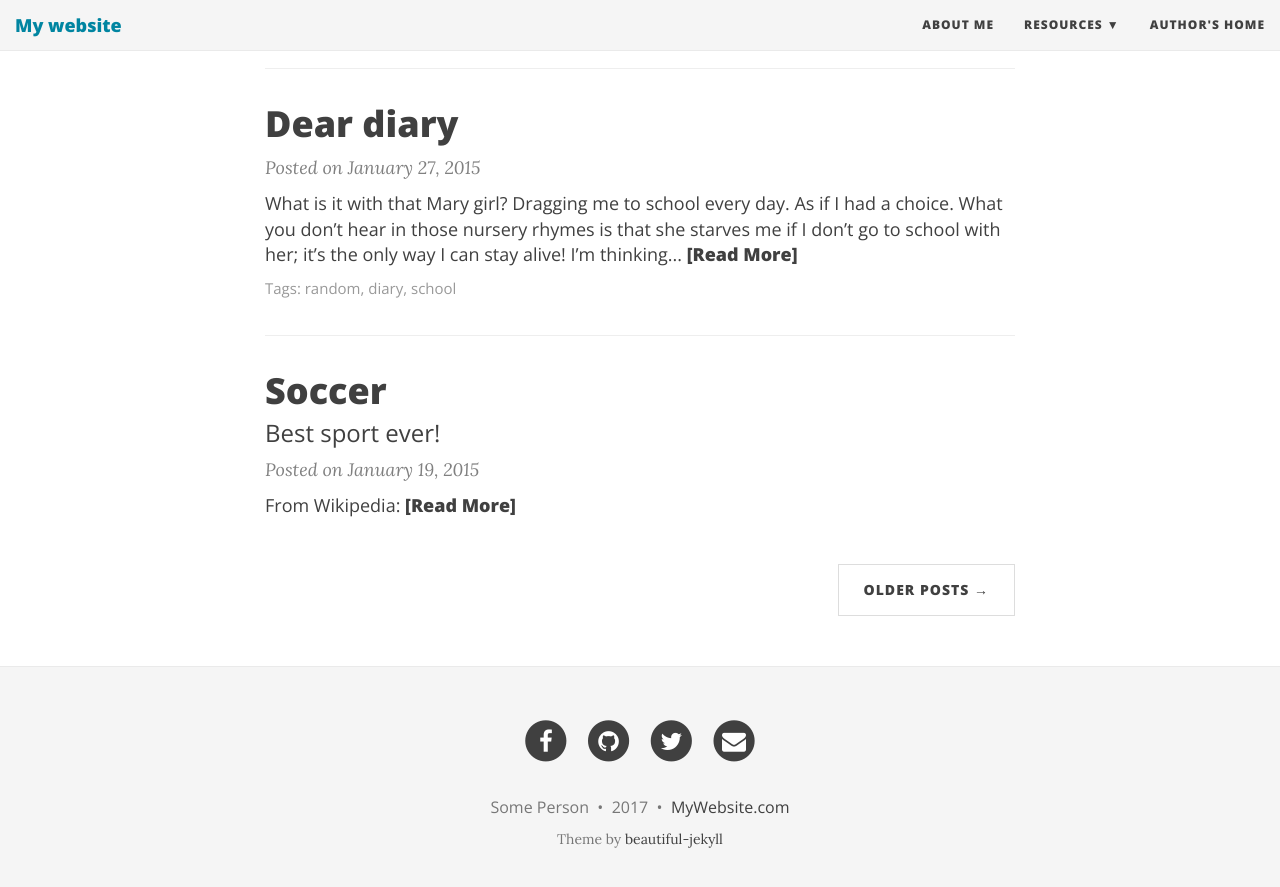
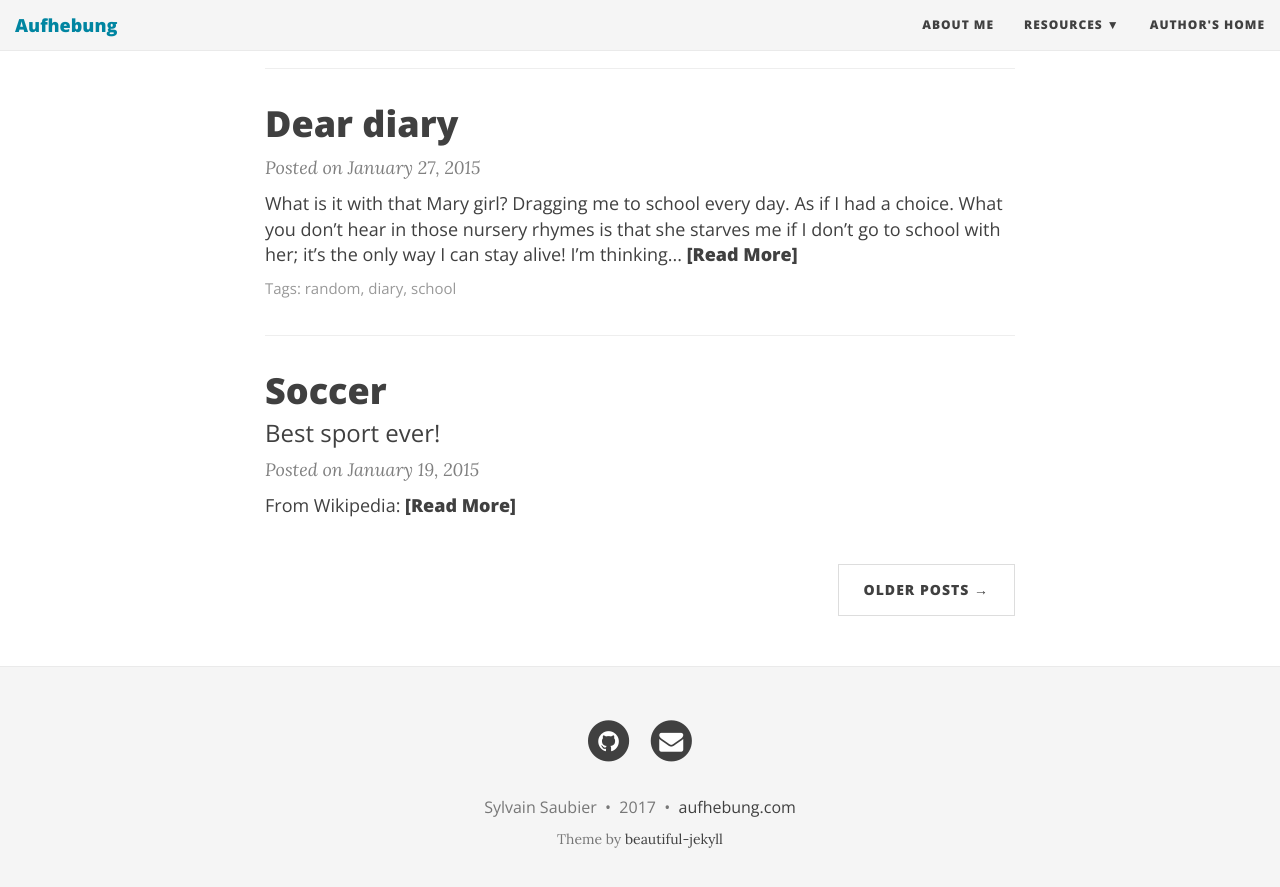
Before and after one commit to ConservationDepassement/conservationdepassement.github.io, a Jekyll site: the page built from index.html, in a window 1280 px wide and 900 px high, scrolled down 1097 px. Shown: the top 887 px of the window. Built offline with Jekyll 4.4.1, drawn with Linux system fonts in a browser that asks for light colours; nearby versions of some CDN libraries; the list of posts is cut into pages by our own code; some of the changed lines change nothing that is shown.

Commit message:
wew LAAADS

```diff
--- a/_config.yml
+++ b/_config.yml
@@ -4,7 +4,7 @@
 # baseurl is the website's URL without the hostname
 
 # If you are building a simple GitHub user page (http://username.github.io) then use these settings:
-url: "http://username.github.io"
+url: "http://responsyss.github.io"
 baseurl: ""
 
 # If you are building a GitHub project page then use these settings:
@@ -14,10 +14,10 @@ baseurl: ""
 # Of course don't forget to change the username and projectname to YOUR username and project
 
 # Name of website
-title: My website
+title: Aufhebung
 
 # Short description of your site
-description: A virtual proof that name is awesome!
+description: Lews be noodles.
 
 # --- Navigation bar options --- #
 
@@ -43,21 +43,21 @@ avatar: "/img/avatar-icon.png"
 # Change all these values or delete the ones you don't want.
 # Important: you must keep the "name" parameter, everything else you can remove
 author:
-  name: Some Person
-  email: "youremail@domain.com"
-  facebook: yourname  # eg. daattali
-  github: yourname    # eg. daattali
-  twitter: yourname   # eg. daattali
-  reddit: yourname    # eg. daattali
-  google-plus: +yourname   # eg. +DeanAttali or 109424658772469020925
-  linkedin: yourname  # eg. daattali
-  xing: yourname      # eg. daattali
-  stackoverflow: yourlink  # eg. "3943160/daattali"
-  snapchat: yourname  # eg. daattali
-  instagram: yourname # eg. daattali
-  youtube: yourlink   # eg. user/daattali or channel/daattali
-  spotify: yourname   # eg. daattali
-  telephone: yourphone   # eg. +14159998888
+  name: Sylvain Saubier
+  email: "mail@systemicresponse.com"
+ #facebook: yourname
+  github: responsyss
+ #twitter: yourname   # eg. daattali
+ #reddit: yourname    # eg. daattali
+ #google-plus: +yourname   # eg. +DeanAttali or 109424658772469020925
+ #linkedin: yourname  # eg. daattali
+ #xing: yourname      # eg. daattali
+ #stackoverflow: yourlink  # eg. "3943160/daattali"
+ #snapchat: yourname  # eg. daattali
+ #instagram: yourname # eg. daattali
+ #youtube: yourlink   # eg. user/daattali or channel/daattali
+ #spotify: yourname   # eg. daattali
+ #telephone: yourphone   # eg. +14159998888
 
 # Select which links to show in the footer
 footer-links-active:
@@ -86,7 +86,7 @@ share-links-active:
 
 # How to display the link to the website in the footer
 # Remove this if you don't want a link in the footer
-url-pretty: "MyWebsite.com"  # eg. "deanattali.com/beautiful-jekyll"
+url-pretty: "aufhebung.com"  # eg. "deanattali.com/beautiful-jekyll"
 
 # --- Misc --- #
 # Fill in your Disqus shortname (NOT the userid) if you want to support Disqus comments
@@ -112,10 +112,10 @@ title-separator: "-"
 # --- Don't need to touch anything below here (but you can if you want) --- #
 
 # Output options (more information on Jekyll's site)
-timezone: "America/Vancouver"
+timezone: "Europe/Paris"
 markdown: kramdown
 highlighter: rouge
-permalink: /:year-:month-:day-:title/
+permalink: /:year-:month-:title/
 paginate: 5
 
 kramdown:
```
